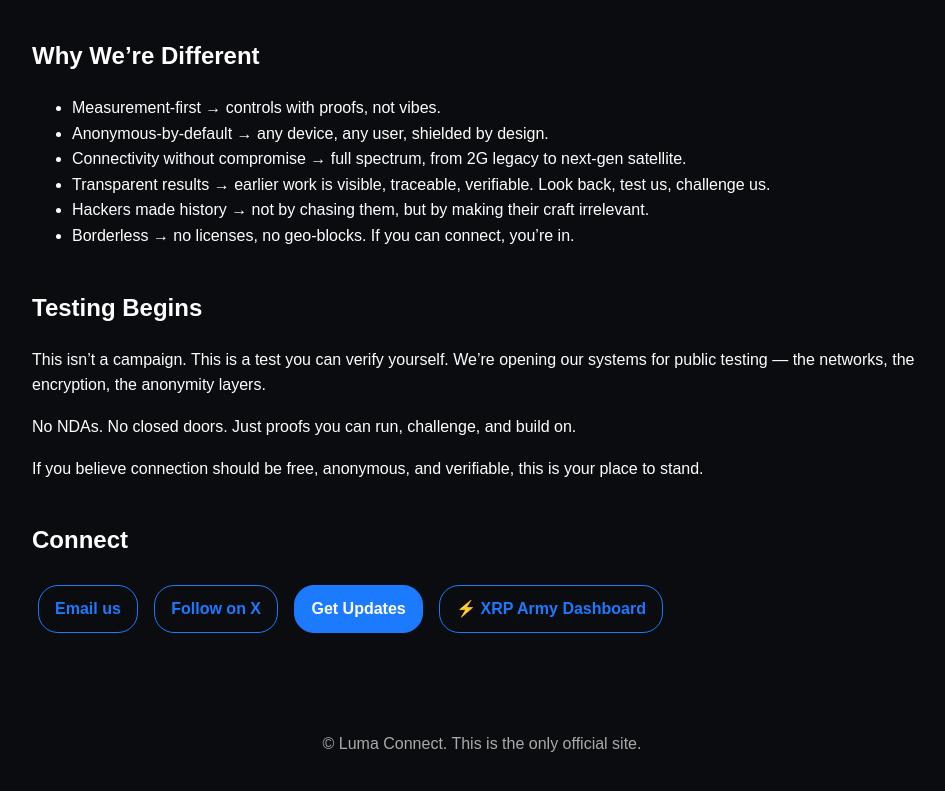
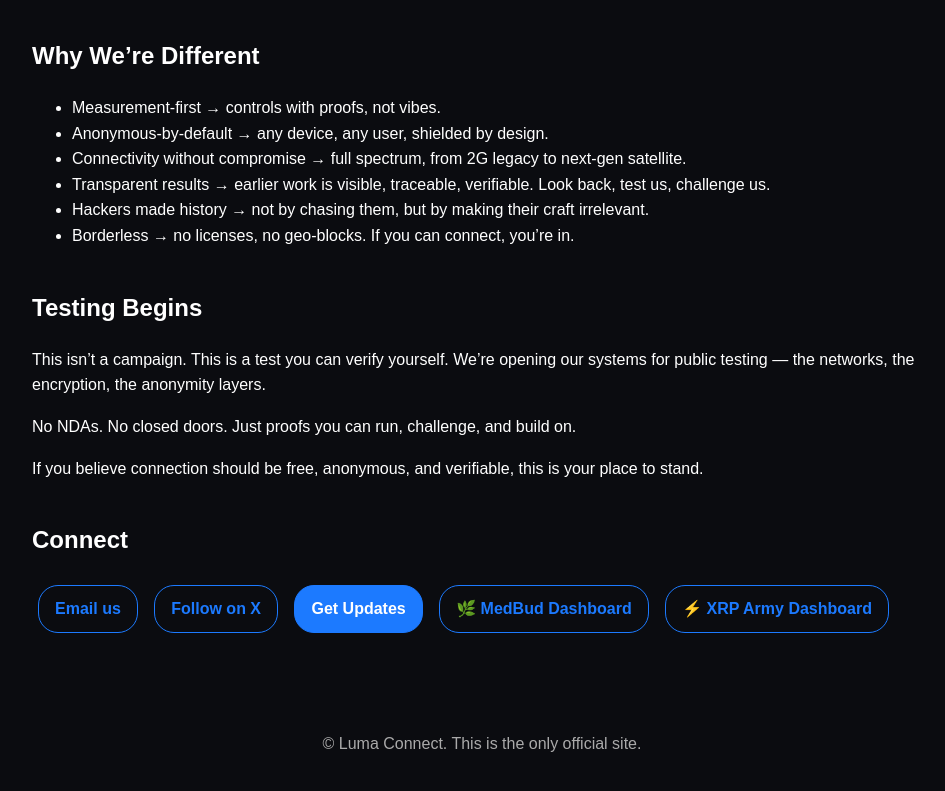
Before and after one commit to stroanroad/luma-connect-site, a plain HTML site: page index.html in a window 1280 px wide. Shown: the part 1280-2071 px from the top of the page, without its empty margins (158-1103 px from the left). Drawn offline with Linux system fonts and the light colour scheme.

Commit message:
Restore MedBud Dashboard link + add XRP Dashboard

```diff
--- a/index.html
+++ b/index.html
@@ -1,3 +1,4 @@
+
 <!DOCTYPE html>
 <html lang="en">
 <head>
@@ -91,6 +92,7 @@
       <a class="btn outline" href="mailto:info@luma-connect.app">Email us</a>
       <a class="btn outline" href="https://x.com/1lumaconnect" target="_blank">Follow on X</a>
       <a class="btn" href="mailto:info@luma-connect.app?subject=Updates">Get Updates</a>
+      <a class="btn outline" href="medbud-dashboard.html">🌿 MedBud Dashboard</a>
       <a class="btn outline" href="xrp-dashboard.html">⚡ XRP Army Dashboard</a>
     </p>
   </main>
```
